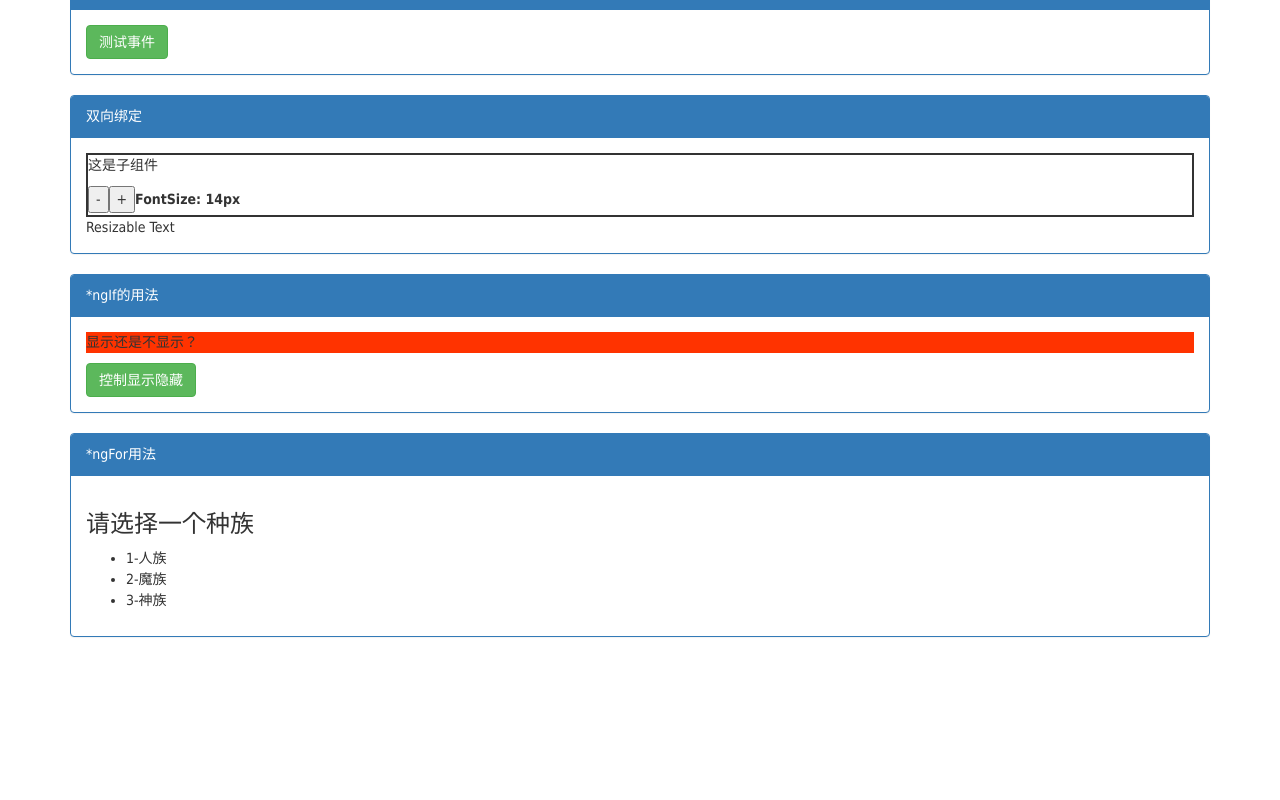
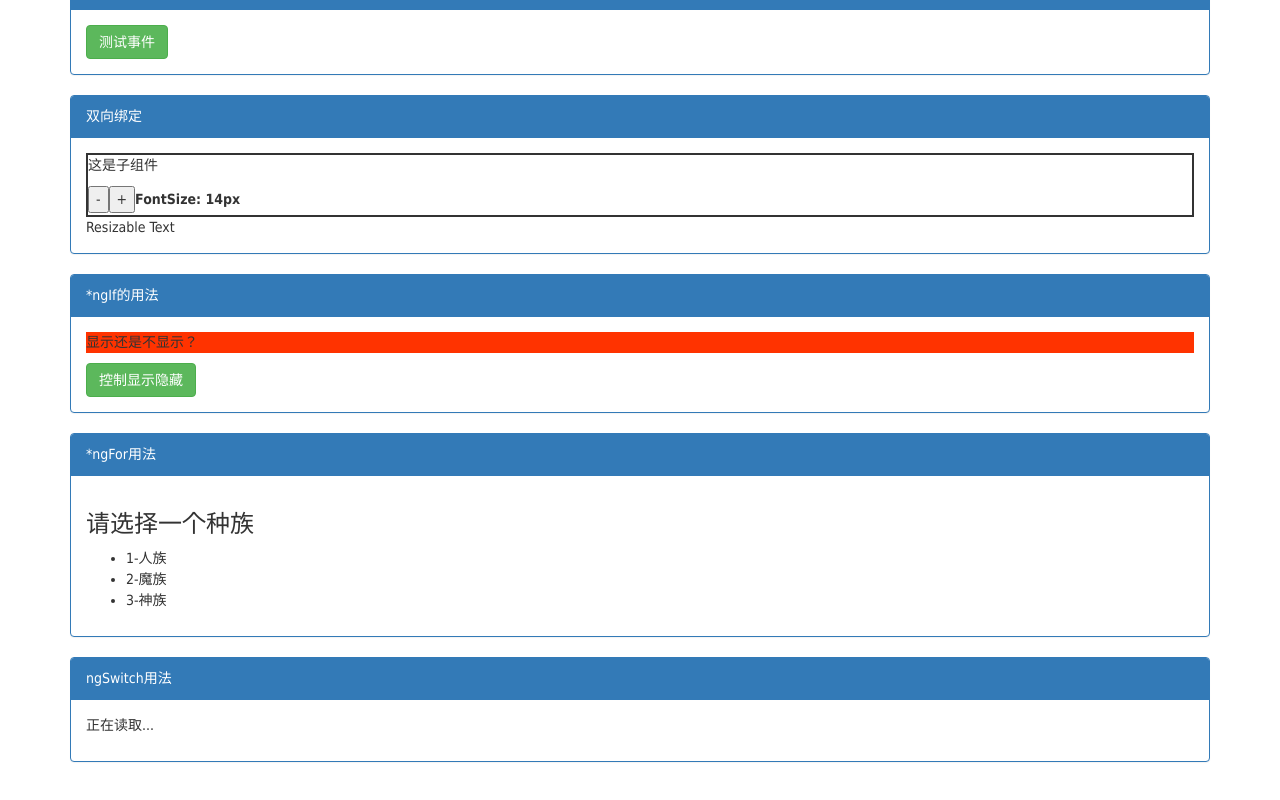
Before and after one commit to dothin/angular4-component, an Angular app: page / in a window 1280 px wide. Shown: the part 932-1732 px from the top of the page. Built offline with nearby package versions, Linux system fonts and the light colour scheme.

Commit message:
add( TemplateNgSwitch ):ngSwitch指令

```diff
--- a/src/app/app.component.html
+++ b/src/app/app.component.html
@@ -34,4 +34,9 @@
         <app-template-ng-for></app-template-ng-for>
     </div>
   </div>
+  <div class="row">
+    <div class="col-xs-12">
+        <app-template-ng-switch></app-template-ng-switch>
+    </div>
+  </div>
 </div>
--- a/src/app/app.module.ts
+++ b/src/app/app.module.ts
@@ -10,6 +10,7 @@ import { TemplateTwoWayBindingComponent } from './template-two-way-binding/templ
 import { FontResizerComponent } from './template-two-way-binding/font-resizer/font-resizer.component';
 import { TemplateNgIfComponent } from './template-ng-if/template-ng-if.component';
 import { TemplateNgForComponent } from './template-ng-for/template-ng-for.component';
+import { TemplateNgSwitchComponent } from './template-ng-switch/template-ng-switch.component';
 
 @NgModule({
   declarations: [
@@ -21,7 +22,8 @@ import { TemplateNgForComponent } from './template-ng-for/template-ng-for.compon
     TemplateTwoWayBindingComponent,
     FontResizerComponent,
     TemplateNgIfComponent,
-    TemplateNgForComponent
+    TemplateNgForComponent,
+    TemplateNgSwitchComponent
   ],
   imports: [
     BrowserModule
--- /dev/null
+++ b/src/app/template-ng-switch/template-ng-switch.component.html
@@ -0,0 +1,10 @@
+<div class="panel panel-primary">
+  <div class="panel-heading">ngSwitch用法</div>
+  <div class="panel-body">
+    <div [ngSwitch]="mapStatus">
+      <p *ngSwitchCase="0">下载中...</p>
+      <p *ngSwitchCase="1">正在读取...</p>
+      <p *ngSwitchDefault>系统繁忙...</p>
+    </div>
+  </div>
+</div>
--- /dev/null
+++ b/src/app/template-ng-switch/template-ng-switch.component.ts
@@ -0,0 +1,16 @@
+import { Component, OnInit } from '@angular/core';
+
+@Component({
+  selector: 'app-template-ng-switch',
+  templateUrl: './template-ng-switch.component.html',
+  styleUrls: ['./template-ng-switch.component.scss']
+})
+export class TemplateNgSwitchComponent implements OnInit {
+  public mapStatus: number = 1;
+
+  constructor() { }
+
+  ngOnInit() {
+  }
+
+}
```
Also changed, not shown: src/app/template-ng-switch/template-ng-switch.component.scss (added), 1 other file (tests, documents, lock files or other folders).
